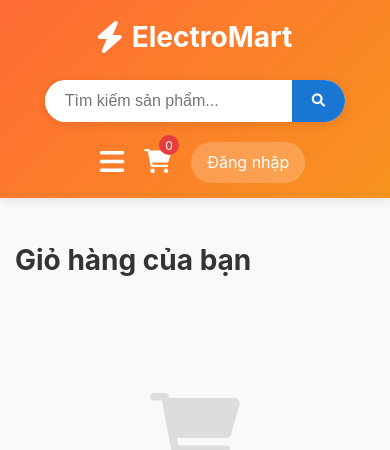
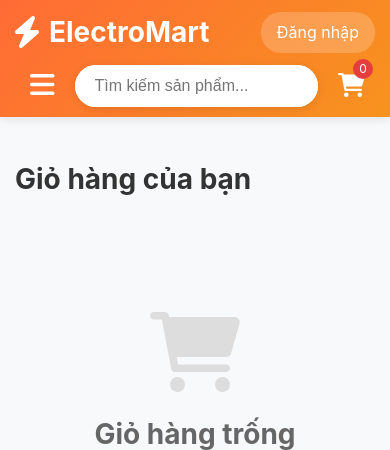
Before and after one commit to Tourora-s-Team/ElectroMart, a PHP site: page /electromart/app/views/cart.php in a window 390 px wide. Shown: the top 450 px of the page. Run offline with PHP 8.4, Linux system fonts and the light colour scheme; some libraries are stand-ins or nearby versions.

Commit message:
css header AND payment

```diff
--- a/app/views/layouts/Header.php
+++ b/app/views/layouts/Header.php
@@ -28,12 +28,30 @@ if (!empty($_SESSION)) {
     <header class="header">
         <div class="container">
             <div class="header-top">
+                <div class="header-row1">
                     <div class="logo">
                         <a href="public">
                             <i class="fas fa-bolt"></i>
                             ElectroMart
                         </a>
                     </div>
+                    <?php if (!empty($_SESSION['user'][0]['UserID'])): ?>
+                        <div class="user-name" onclick="toggleDropdown()"><i class="fa-solid fa-user"></i>
+                            <?php echo $fullName; ?> ▼
+                            <div class="dropdown" id="userDropdown">
+                                <a id="info" href="public/account/info">Thông tin cá nhân</a>
+                                <a id="seller" href="/orders">Kênh người bán</a>
+                                <a id="sign_out" href="public/account/signout">Đăng xuất</a>
+                            </div>
+                        </div>
+                    <?php else: ?>
+                        <a href="public/account/signin" class="login-btn">Đăng nhập</a>
+                    <?php endif; ?>
+                </div>
+                <div class="header-row2">
+                    <button class="menu-toggle" onclick="toggleMainNav()">
+                        <i class="fas fa-bars"></i>
+                    </button>
                     <div class="search-box">
                         <form action="public/search" method="GET">
                             <input type="text" name="q" placeholder="Tìm kiếm sản phẩm..."
@@ -41,32 +59,11 @@ if (!empty($_SESSION)) {
                             <button type="submit"><i class="fas fa-search"></i></button>
                         </form>
                     </div>
-
-                <div class="header-actions">
-                    <button class="menu-toggle" onclick="toggleMainNav()">
-                        <i class="fas fa-bars"></i>
-                    </button>
                     <a href="public/cart" class="cart-icon">
                         <i class="fas fa-shopping-cart"></i>
                         <span class="cart-count">0</span>
                     </a>
-                    <?php if (empty($_SESSION['user'][0]['UserID'])): ?>
-                        <a href="public/account/signin" class="login-btn">Đăng nhập</a>
-                    <?php endif; ?>
-                    <?php if (!empty($_SESSION['user'][0]['UserID'])): ?>
-                        <!-- drop down Profile -->
-                        <div class="user-menu">
-                            <div class="user-name" onclick="toggleDropdown()"><i class="fa-solid fa-user"></i>
-                                <?php echo $fullName; ?> ▼</div>
-                            <div class="dropdown" id="userDropdown">
-                                <a id="info" href="public/account/info">Thông tin tài khoản</a>
-                                <a id="seller" href="/orders">Kênh người bán</a>
-                                <a id="sign_out" href="public/account/signout">Đăng xuất</a>
                 </div>
-                        </div>
-                    <?php endif; ?>
-                </div>
-
             </div>
 
 
--- a/public/css/components/header.css
+++ b/public/css/components/header.css
@@ -10,9 +10,54 @@
 
 .header-top {
     display: flex;
+    flex-direction: column;
+    gap: 0;
+    padding: 15px 0;
+}
+
+.header-row1,
+.header-row2 {
+    display: flex;
     align-items: center;
+}
+
+.header-row1 {
+    padding-bottom: 5px;
     justify-content: space-between;
-    padding: 15px 0;
+
+}
+
+.header-row2 {
+    padding-top: 5px;
+}
+
+.header-row1 .logo {
+    flex: 1;
+    justify-content: flex-start;
+}
+
+.header-row1 .user-name,
+.header-row1 .login-btn {
+    justify-content: flex-end;
+}
+
+.header-row2 .menu-toggle {
+    order: 1;
+    margin-right: 10px;
+}
+
+.header-row2 .search-box {
+    flex: 1;
+    order: 2;
+    margin: 0 auto;
+    max-width: 800px;
+
+}
+
+.header-row2 .cart-icon {
+    order: 3;
+    /* margin-left: 10px; */
+    margin-right: 10px;
 }
 
 .logo a {
@@ -31,8 +76,8 @@
 
 .search-box {
     flex: 1;
-    max-width: 500px;
-    margin: 0 30px;
+    max-width: 800px;
+    margin: 0 auto;
 }
 
 .search-box form {
@@ -203,13 +248,42 @@
 
 @media (max-width: 768px) {
     .header-top {
-        flex-direction: column;
-        gap: 20px;
+        padding: 10px 0;
     }
 
-    .search-box {
-        margin: 0;
-        max-width: 100%;
+    .header-row1,
+    .header-row2 {
+        flex-direction: row;
+        width: 100%;
+    }
+
+    .header-row1 .logo {
+        justify-content: flex-start;
+    }
+
+    .header-row1 .user-name,
+    .header-row1 .login-btn {
+        justify-content: flex-end;
+    }
+
+    .header-row2 {
+        align-items: center;
+        justify-content: space-between;
+    }
+
+    .header-row2 .menu-toggle {
+        display: block;
+        margin-right: 10px;
+    }
+
+    .header-row2 .search-box {
+        flex: 1;
+        margin: 0 10px;
+        min-width: 0;
+    }
+
+    .header-row2 .cart-icon {
+        margin-left: 10px;
     }
 
     .main-nav {
```
Also changed, not shown: app/views/payment.php (+20 -6 lines), public/css/components/payment.css (+18 -21 lines). Lines whose indentation alone changed are shown as unchanged.
